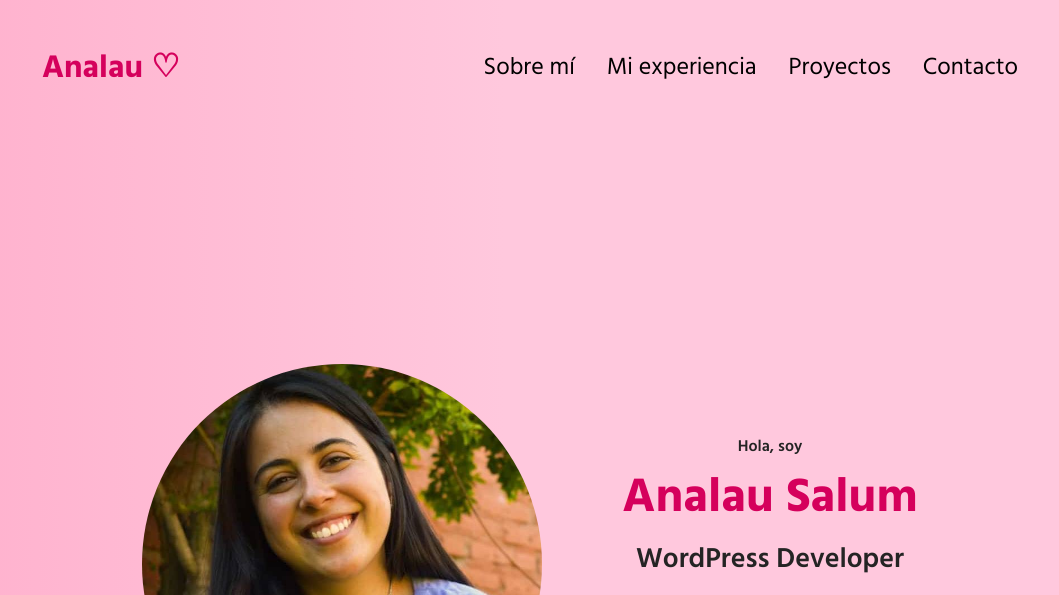
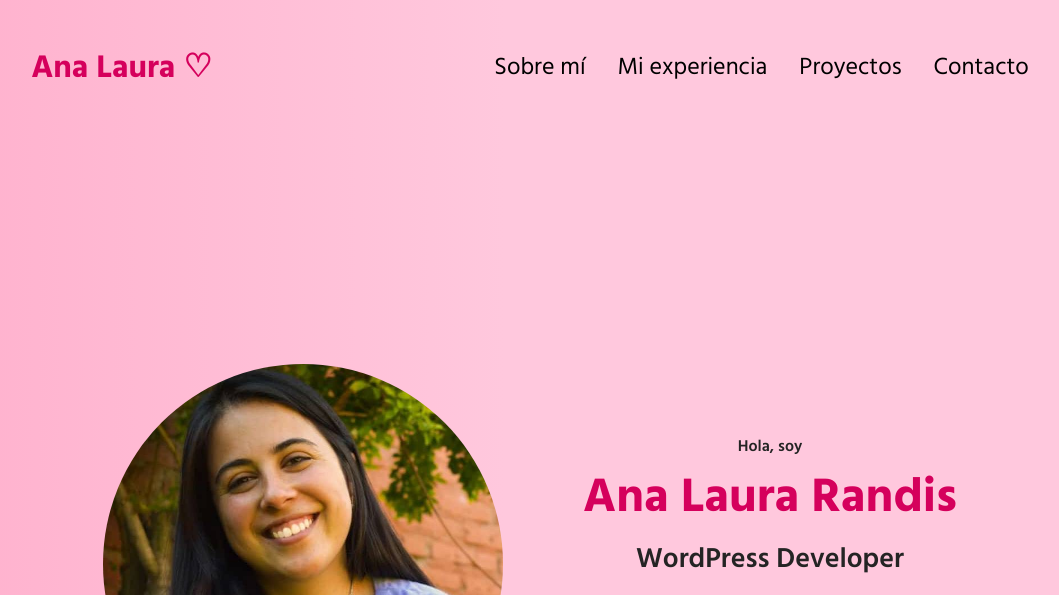
Before and after one commit to analaurandis/Portafolio-Ana-Laura-, a plain HTML site: page index.html in a window 1280 px wide. Shown: the top 595 px of the page, without its empty margins (110-1169 px from the left). Drawn offline with Linux system fonts and the light colour scheme.

Commit message:
Update index.html

```diff
--- a/index.html
+++ b/index.html
@@ -4,14 +4,14 @@
     <meta charset="UTF-8" />
     <meta http-equiv="X-UA-Compatible" content="IE=edge" />
     <meta name="viewport" content="width=device-width, initial-scale=1.0" />
-    <title>Analau Salum - WordPress Developer</title>
+    <title>Ana Laura Randis - WordPress Developer</title>
     <link rel="icon" href="assets/favicon.png" type="image/x-icon">
     <link rel="stylesheet" href="style.css" />
     <link rel="stylesheet" href="mediaqueries.css" />
   </head>
   <body>
     <nav id="desktop-nav">
-      <div class="logo">Analau ♡</div>
+      <div class="logo">Ana Laura ♡</div>
       <div>
         <ul class="nav-links">
           <li><a href="#about">Sobre mí</a></li>
@@ -22,7 +22,7 @@
       </div>
     </nav>
     <nav id="hamburger-nav">
-      <div class="logo">Analau ♡</div>
+      <div class="logo">Ana Laura ♡</div>
       <div class="hamburger-menu">
         <div class="hamburger-icon" onclick="toggleMenu()">
           <span></span>
@@ -43,7 +43,7 @@
       </div>
       <div class="section__text">
         <p class="section__text__p1">Hola, soy</p>
-        <h1 class="title">Analau Salum</h1>
+        <h1 class="title">Ana Laura Randis</h1>
         <p class="section__text__p2">WordPress Developer</p>
         <div class="btn-container">
           <button
```
